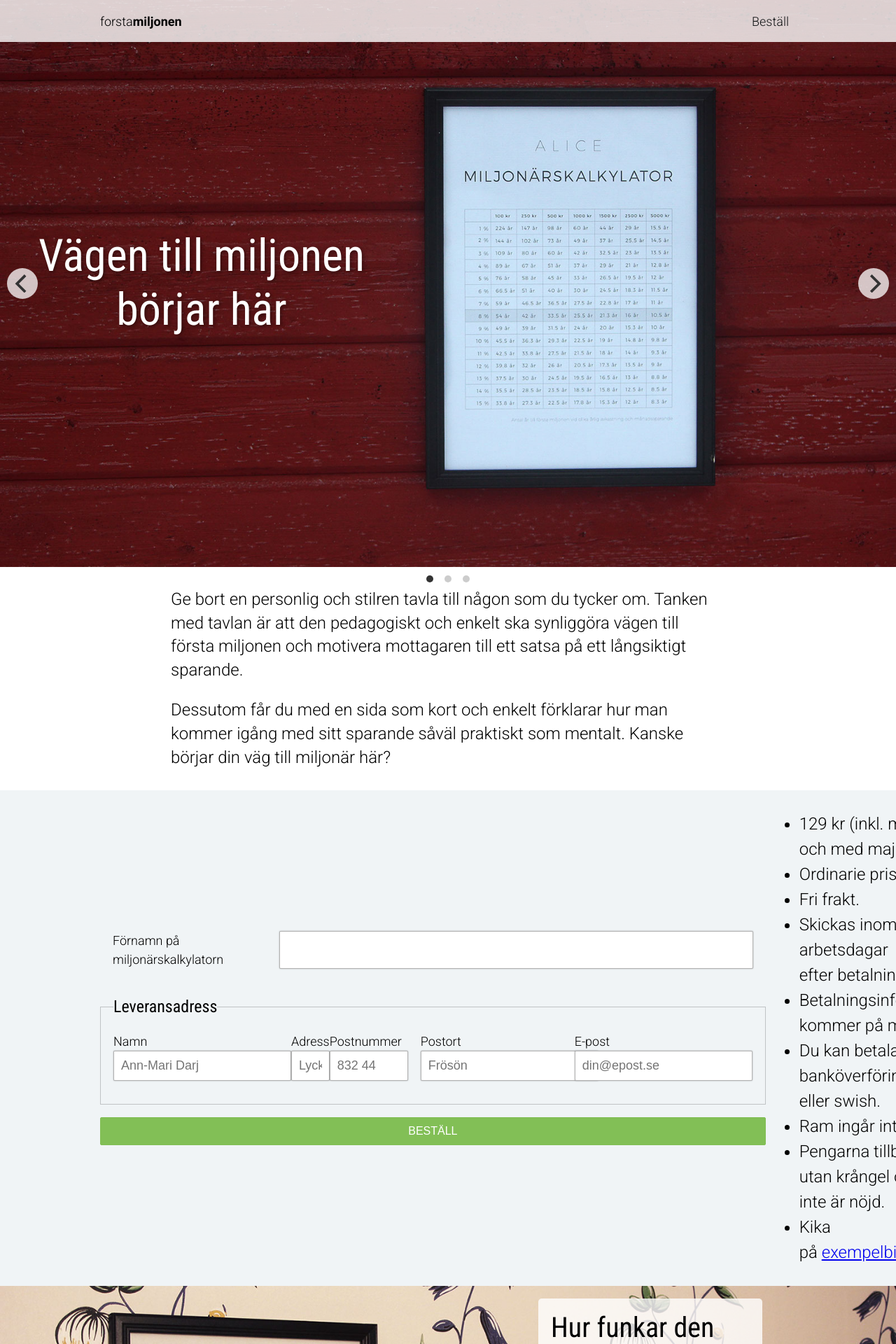
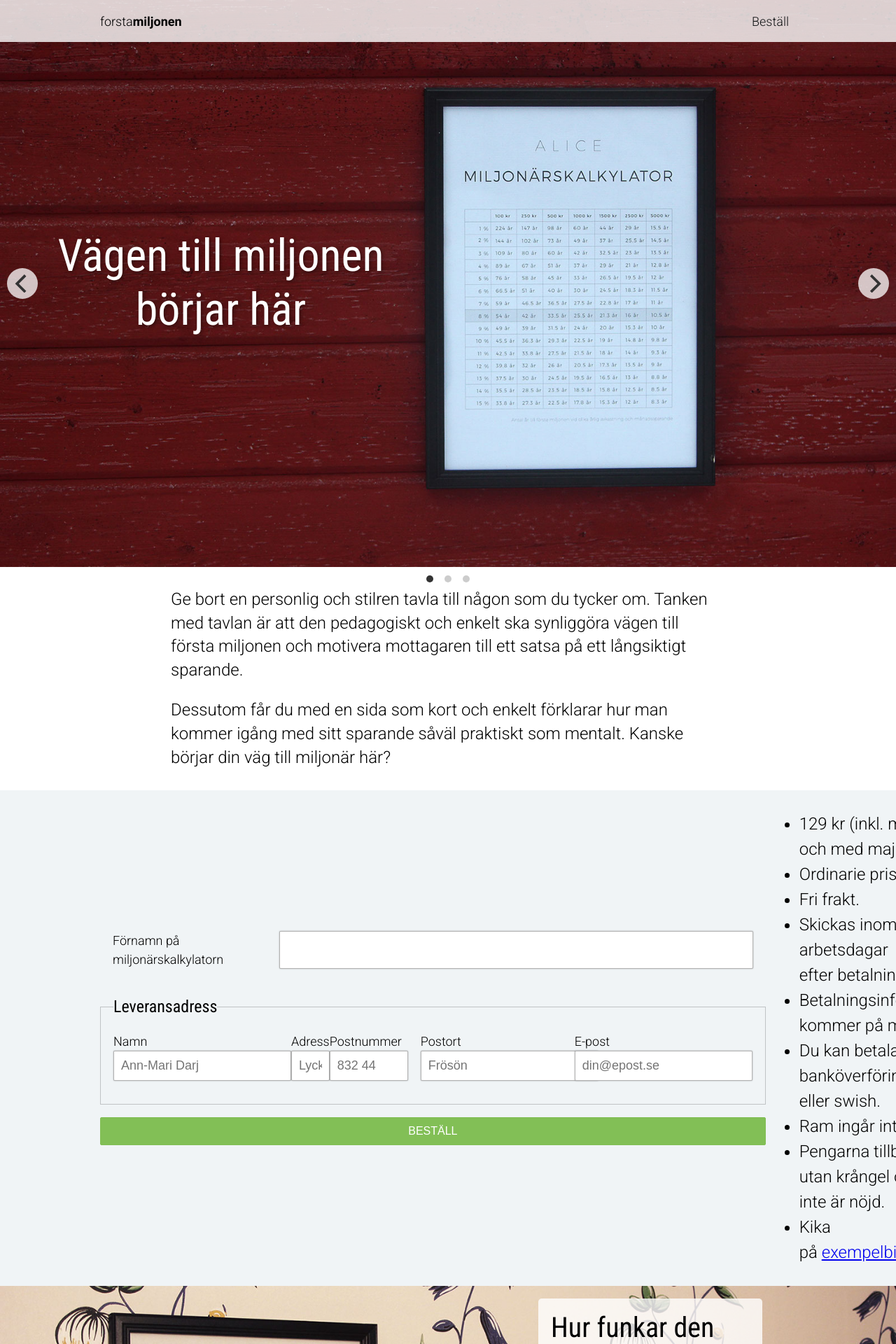
Before and after one commit to amo222/amo222.github.io, a Jekyll site: the page built from index.html, in a window 1280 px wide. Shown: the top 1920 px of the page at 70% size. Built offline with Jekyll 4.4.1, drawn with Linux system fonts in a browser that asks for light colours; nearby versions of some CDN libraries.

Commit message:
style fixes

```diff
--- a/_includes/head.html
+++ b/_includes/head.html
@@ -38,6 +38,4 @@
   <meta content="Ge bort en start på långsiktigt sparande" name="twitter:title">
   <meta content="Beställ en miljonärskalkylator på fint papper som visar hur lång tid det tar att nå den första miljonen givet olika månadssparande och avkastning. Vi skickar också med en text om hur man enklast kommer igång med sitt sparande och vad man ska tänka på. En perfekt gåva till någon som inte behöver fler prylar." name="twitter:description">
   <meta content="https://forstamiljonen.se/assets/images/section_features.jpg" name="twitter:image">
-
-  <link rel="alternate" href="https://forstamiljonen.se" hreflang="sv-se" />
 </head>
--- a/assets/stylesheets/main.scss
+++ b/assets/stylesheets/main.scss
@@ -135,6 +135,7 @@
 
   @media(min-width: 768px) {
       display: block;
+      padding: 0 15px 0 70px;
   }
 }
 .flickity-prev-next-button {
@@ -157,10 +158,6 @@
 
   @media(min-width: $screen-md) {
       padding: 75px 0 30px 0;
-  }
-
-  @media(min-width: 990px) {
-      @include justify-content(flex-start);
   }
 }
 .hero--cookies {
```
Also changed, not shown: 1 other file.
